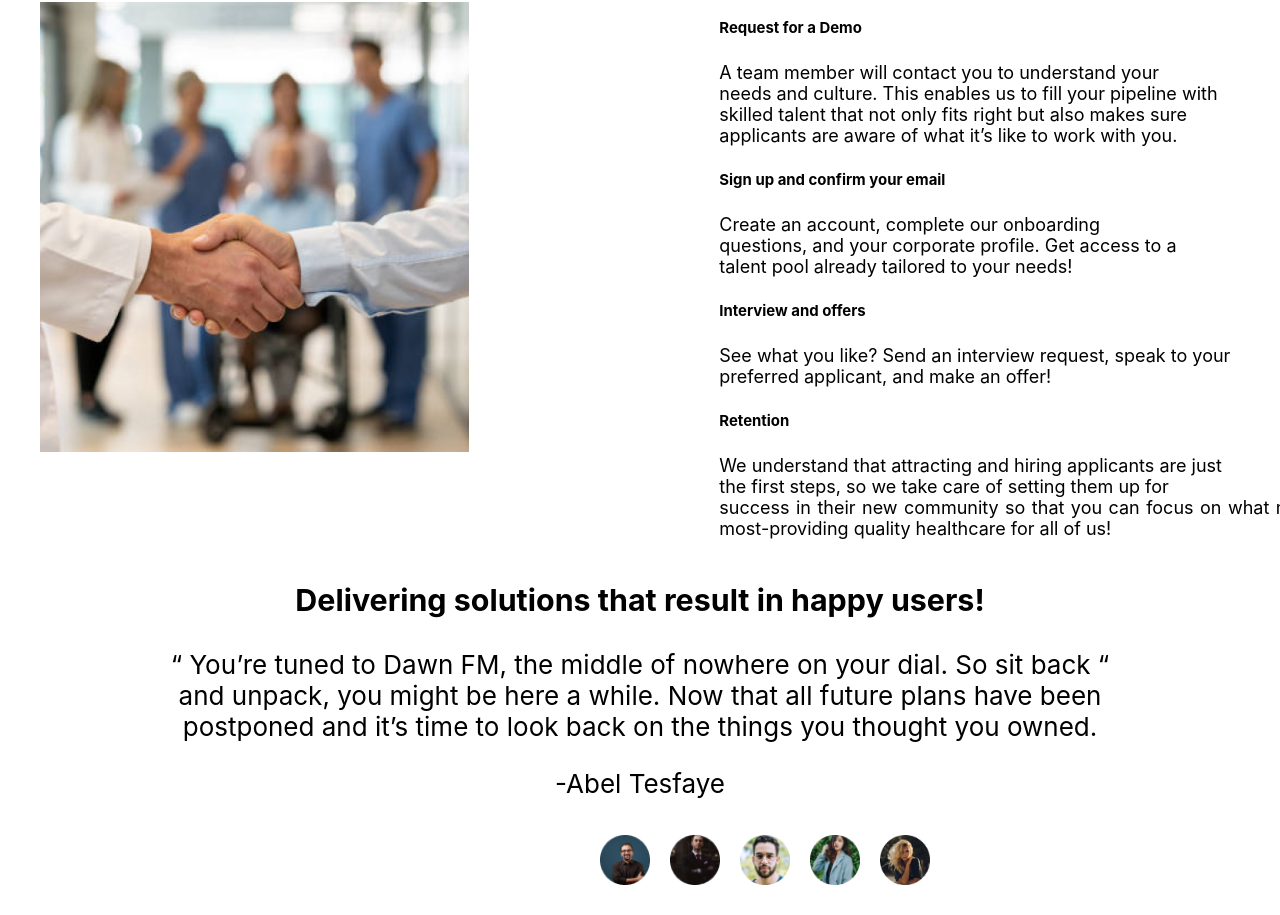
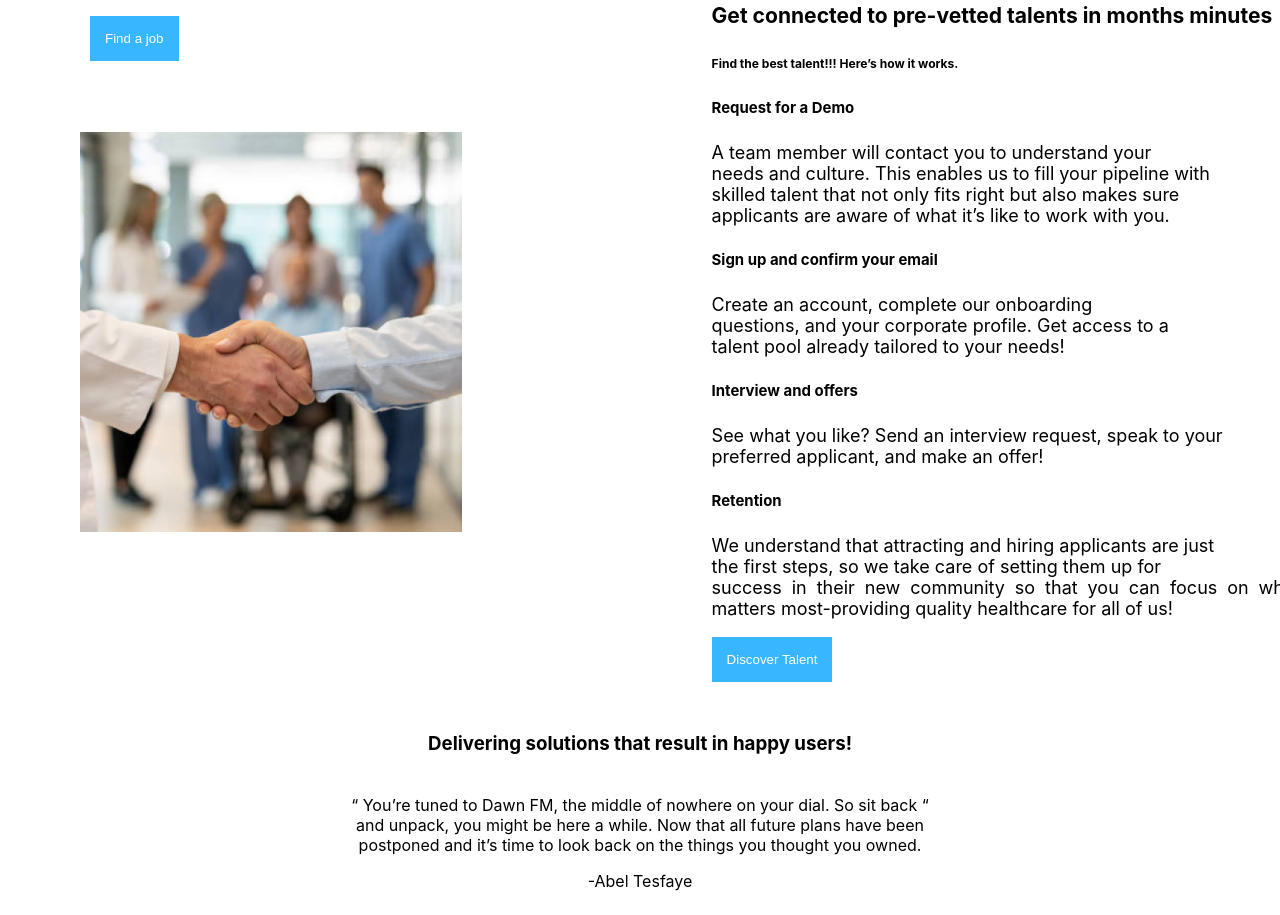
Before and after one commit to devmagos/essential-recruit, a React (Create React App) app: page / in a window 1280 px wide. Shown: the part 3028-3943 px from the top of the page. Built offline with nearby package versions, Linux system fonts and the light colour scheme.

Commit message:
add general styles

```diff
--- a/src/components/Home/Home.css
+++ b/src/components/Home/Home.css
@@ -80,6 +80,7 @@ body {
     background: #fff;
     color: #000;
     display: flex;
+    margin: 40px;
     justify-content: space-around;
 }
 
@@ -94,8 +95,17 @@ body {
     margin: 1% auto;
 }
 
+.applicants-btn {
+    background-color: #38B6FF;
+    color: #fff;
+    padding: 15px;
+    border: none;
+}
+
+
 .recruiters {
     height: 600px;
+    margin: 40px;
     padding: 50px;
     background-color: #fff;
     color: #000;
@@ -114,19 +124,31 @@ body {
 }
 
 .logo-recruiters {
-    height: 450px;
+    margin-top: 50px;
+    height: 400px;
+}
+
+.recruiters-btn {
+    background-color: #38B6FF;
+    color: #fff;
+    padding: 15px;
+    border: none;
 }
 
 .testimony-solutions {
     color: #000;
+    padding: 20px;
+    font-size: medium;
     background-color: #fff;
 }
 
 .solutions {
+    margin: 40px;
     background-color: #fff;
 }
 .testimonials {
     background: #fff;
+    font-size: medium;
 }
 
 .testimonial-logo {
@@ -148,6 +170,7 @@ body {
 .questions {
     color: #000;
     padding: 20px;
+    font-size: medium;
 }
 
 .questions-btn {
--- a/src/components/Home/Home.js
+++ b/src/components/Home/Home.js
@@ -113,6 +113,7 @@ function Home() {
                     services including<br/> finding accomodation, airport pickup,
                     etc.
                     </p>
+                    <button className='applicants-btn'>Find a job</button>
                 </div>
                 <div className="applicants-logo">
                     <img src={man} className="smiling-man" alt="background logo"/>
@@ -162,6 +163,7 @@ function Home() {
                     so we take care of setting them up for<br/> success in their new community so that
                     you can focus on what matters most-providing quality healthcare for all of us!
                     </p>
+                    <button className='recruiters-btn'>Discover Talent</button>
                 </div>
             </div>
             <div className="testimony-solutions">
```
